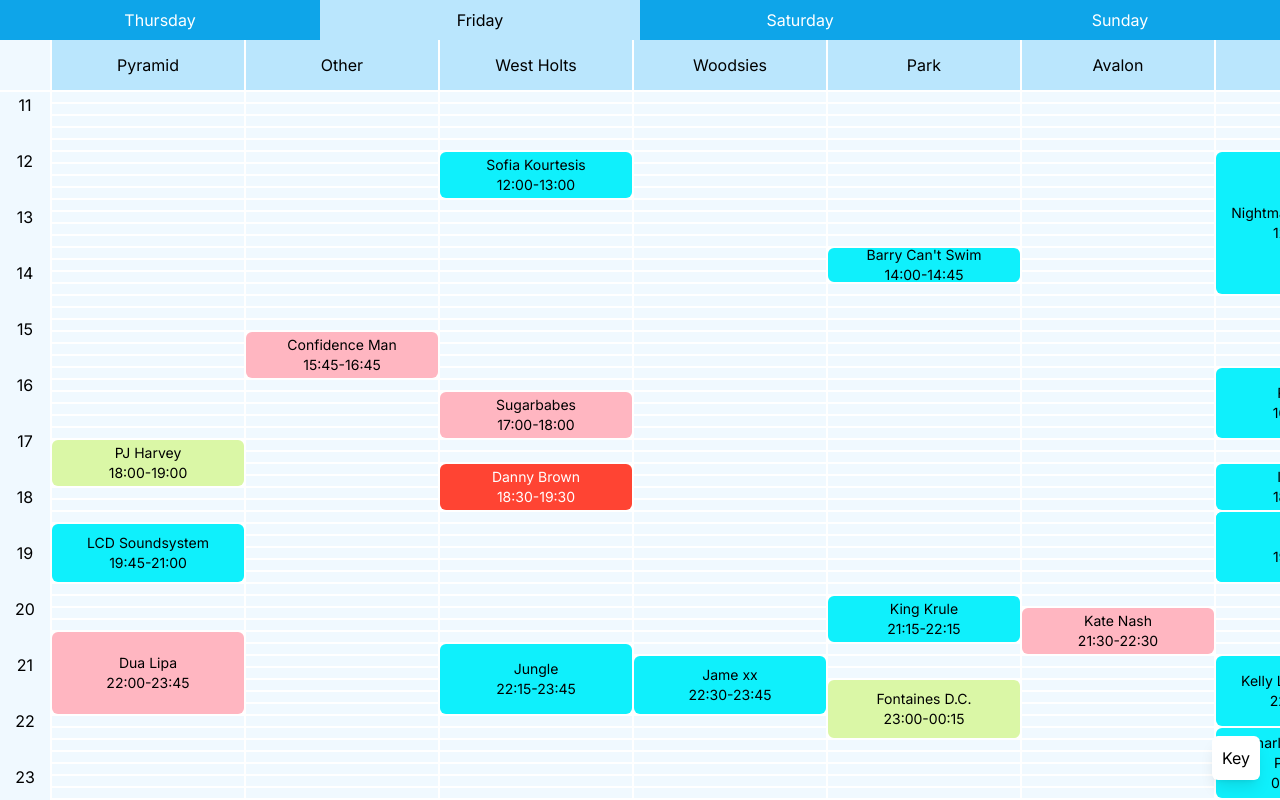
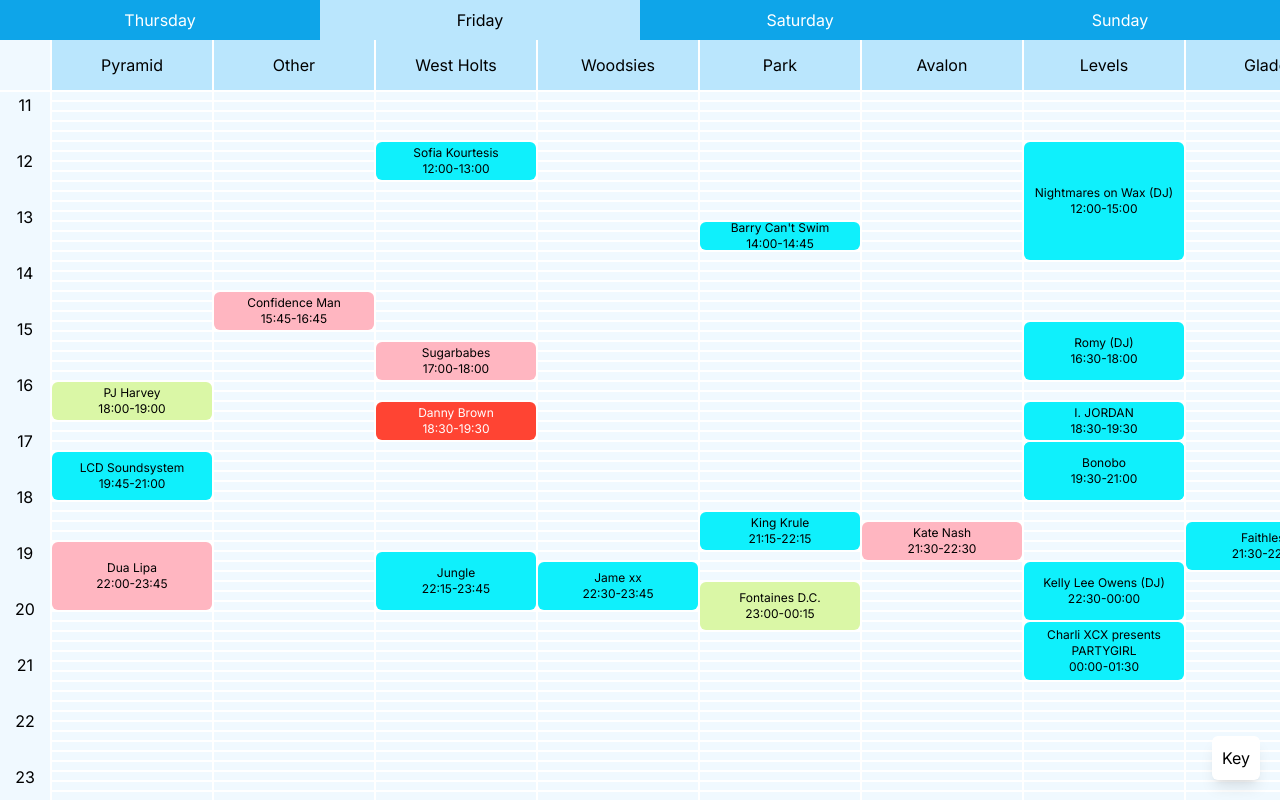
Before and after one commit to Harry-Warner/my-festival, a Next.js app: page /days/friday in a window 1280 px wide. Built offline with nearby package versions, Linux system fonts and the light colour scheme.

Commit message:
Make grid smaller

```diff
--- a/src/app/days/[slug]/page.tsx
+++ b/src/app/days/[slug]/page.tsx
@@ -26,8 +26,8 @@
         <NavBar />
         <div className="max-w-screen gap-0.5 overflow-auto" style={{
             display: "grid",
-            gridTemplateColumns: ` 50px repeat(${stages.length}, 192px)`,
-            gridTemplateRows: `50px repeat(${(hours.length * 4) + 1}, 10px)`,
+            gridTemplateColumns: ` 50px repeat(${stages.length}, 10rem)`,
+            gridTemplateRows: `50px repeat(${(hours.length * 4) + 1}, 8px)`,
             gridAutoFlow: "column"
         }}>
             {Array.from({ length: ((hours.length * 4) + 1) * (stages.length + 1) }, (_, i) => (
@@ -48,7 +48,7 @@
             </div>
             <div className="sticky col-start-2 flex top-0 gap-0.5" style={{ gridColumnEnd: stages.length }}>
               {stages.map((stage, index) => (
-                  <div  className="bg-sky-200 flex justify-center items-center min-w-48" key={stage}>{stage}</div>
+                  <div  className="bg-sky-200 flex justify-center items-center min-w-40" key={stage}>{stage}</div>
               ))}
             </div>
             {events.map((event) => {
@@ -61,7 +61,7 @@
               const rowEnd = Math.floor((endMinutes === 0 ? endHour : endHour + (endMinutes * (4 / 60))) + 3);
               return (
                 <div style={{ gridColumn: `${stageIndex + 2} / ${stageIndex + 3}`, gridRow: `${rowStart} / ${rowEnd}`, backgroundColor: genreColours[event.genre] }} className="flex justify-center items-center rounded-md" key={event.artist}>
-                    <p style={{color: getTextColour(genreColours[event.genre])}} className="text-sm text-center">{event.artist} <br /> <span>{event.time}</span></p>
+                    <p style={{color: getTextColour(genreColours[event.genre])}} className="text-xs text-center">{event.artist} <br /> <span>{event.time}</span></p>
                 </div>
               )
             })}
```
